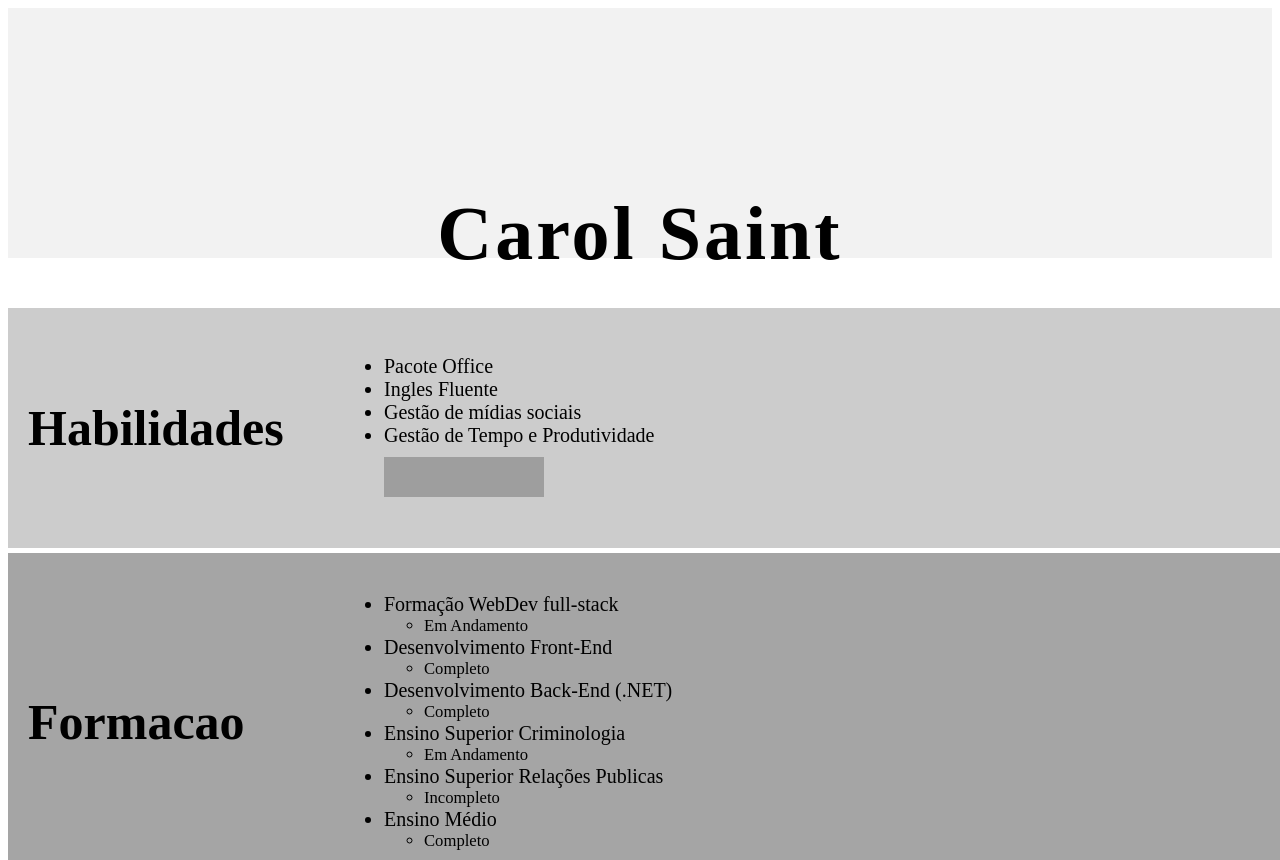
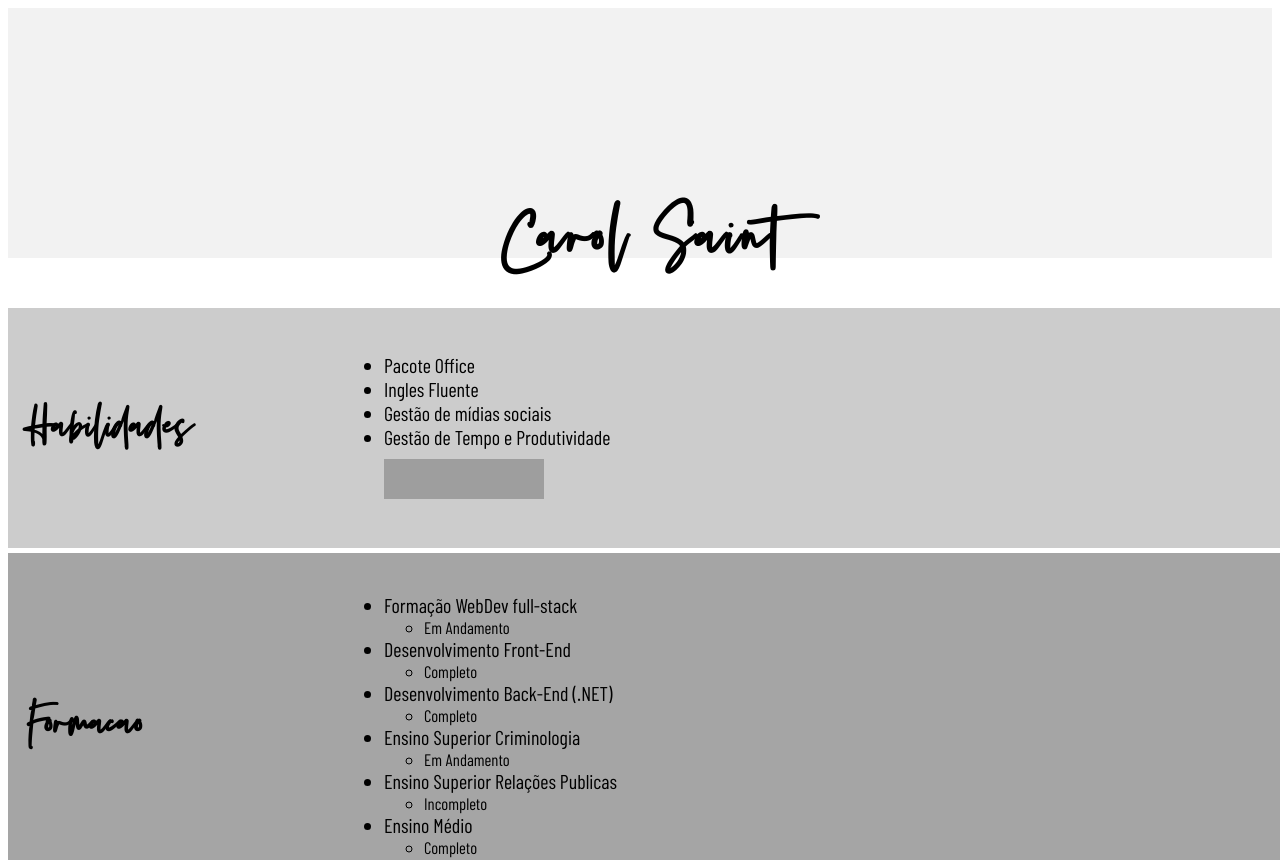
Before and after one commit to carolsaint/portfolio-new, a plain HTML site: page index.html in a window 1280 px wide. Shown: the top 860 px of the page. Drawn offline with Linux system fonts and the light colour scheme; the site is published under a folder, as on GitHub Pages, so addresses that start at the root find nothing; grey boxes are pictures that could not be loaded.

Commit message:
links adjustments

```diff
--- a/index.html
+++ b/index.html
@@ -26,7 +26,7 @@
                     <img class="aptidoes-icon" src="https://cdn-icons-png.flaticon.com/512/732/732007.png" alt="CSS icon" srcset="">
                 </li>
                 <li class="icon">
-                    <img class="aptidoes-icon" src="https://cdn-icons.flaticon.com/png/512/721/premium/721671.png?token=exp=1646341726~hmac=787a21749449c2a4767ddbe7283f46c6" alt="javascript icon" srcset="">
+                    <img class="aptidoes-icon" src="https://cdn.iconscout.com/icon/free/png-256/java-script-1521495-1288237.png" alt="javascript icon" srcset="">
                 </li>
                 <li class="icon">
                     <img class="aptidoes-icon" src="https://cdn-icons-png.flaticon.com/512/2749/2749162.png" alt="dotnet icon">
--- a/style.css
+++ b/style.css
@@ -1,21 +1,21 @@
 @font-face {
     font-family: citrica;
-    src: url(/citrica.ttf);
+    src: url(./citrica.ttf);
 }
 
 @font-face {
     font-family: bubbler;
-    src: url(/BubblerOne-Regular.ttf);
+    src: url(./BubblerOne-Regular.ttf);
 }
 
 @font-face {
     font-family: south;
-    src: url(/Silver\ South\ Script.ttf);
+    src: url(./Silver\ South\ Script.ttf);
 }
 
 @font-face {
     font-family: barlow;
-    src: url(/barlow-condensed.regular.ttf);
+    src: url(./barlow-condensed.regular.ttf);
 }
 
 body{
@@ -34,7 +34,7 @@ body{
 
 h1{
     margin-top: 150px;
-    font-family: south;
+    font-family: south, -apple-system, BlinkMacSystemFont, 'Segoe UI', Roboto, Oxygen, Ubuntu, Cantarell, 'Open Sans', 'Helvetica Neue', sans-serif;
     letter-spacing: 3px;
     font-weight: bold;
     font-size: 76px;
@@ -43,7 +43,7 @@ h1{
 .titulo{
     width: 25%;
     display: flex;
-    font-family: south;
+    font-family: south, Impact, Haettenschweiler, 'Arial Narrow Bold', sans-serif;
     font-size: 50px;
     justify-content: flex-start;
     align-items: flex-start;
```
